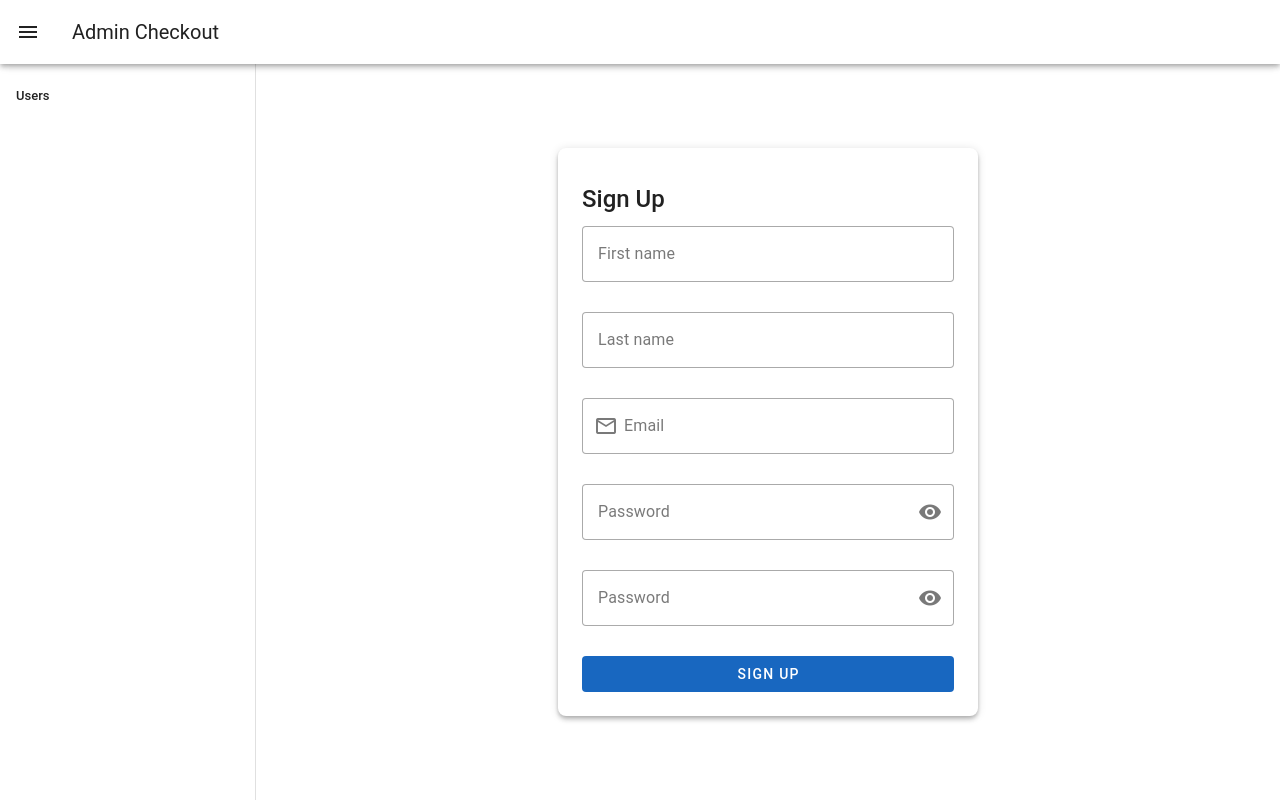
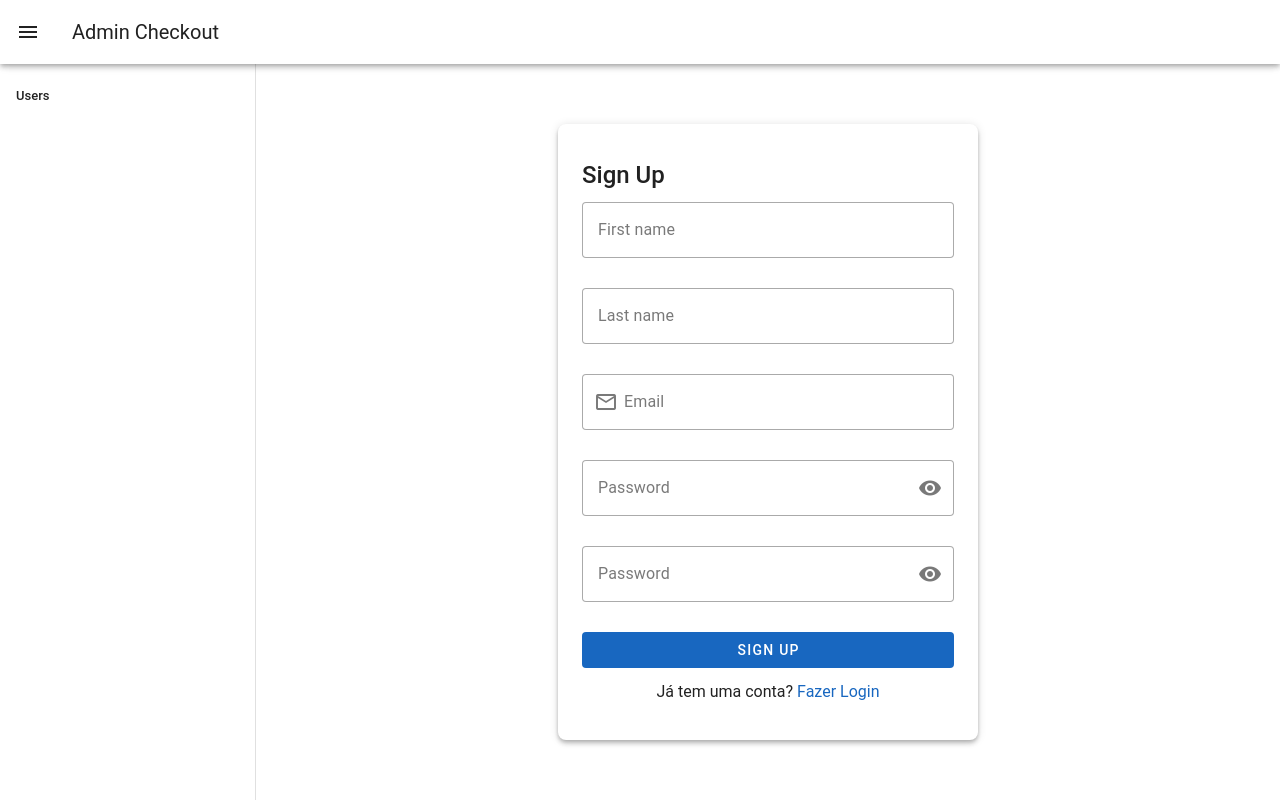
Before and after one commit to VitorFaria/ambassador-app, a Vue app in the folder vue-admin/: page /register in a window 1280 px wide. Built offline with nearby package versions, Linux system fonts and the light colour scheme.

Commit message:
Add navigation login at register component page

```diff
--- a/vue-admin/src/views/Register.vue
+++ b/vue-admin/src/views/Register.vue
@@ -60,6 +60,9 @@
             >Sign Up</v-btn>
         </v-form>
       </v-card-text>
+      <span class="d-flex justify-center ma-3">
+        Já tem uma conta? <router-link class="ml-1 text-primary text-decoration-none" to="/login">Fazer Login</router-link>
+      </span>
     </v-card>
   </main>
 </template>
```
